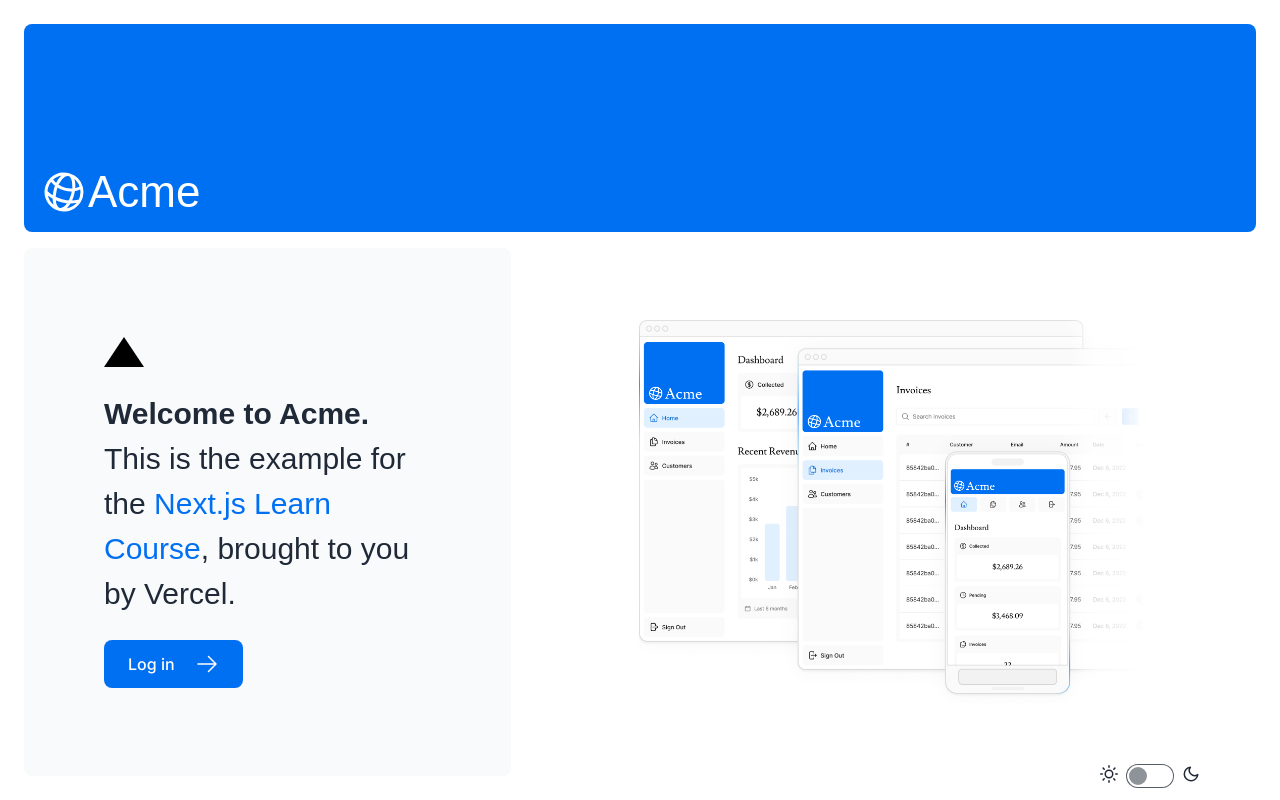
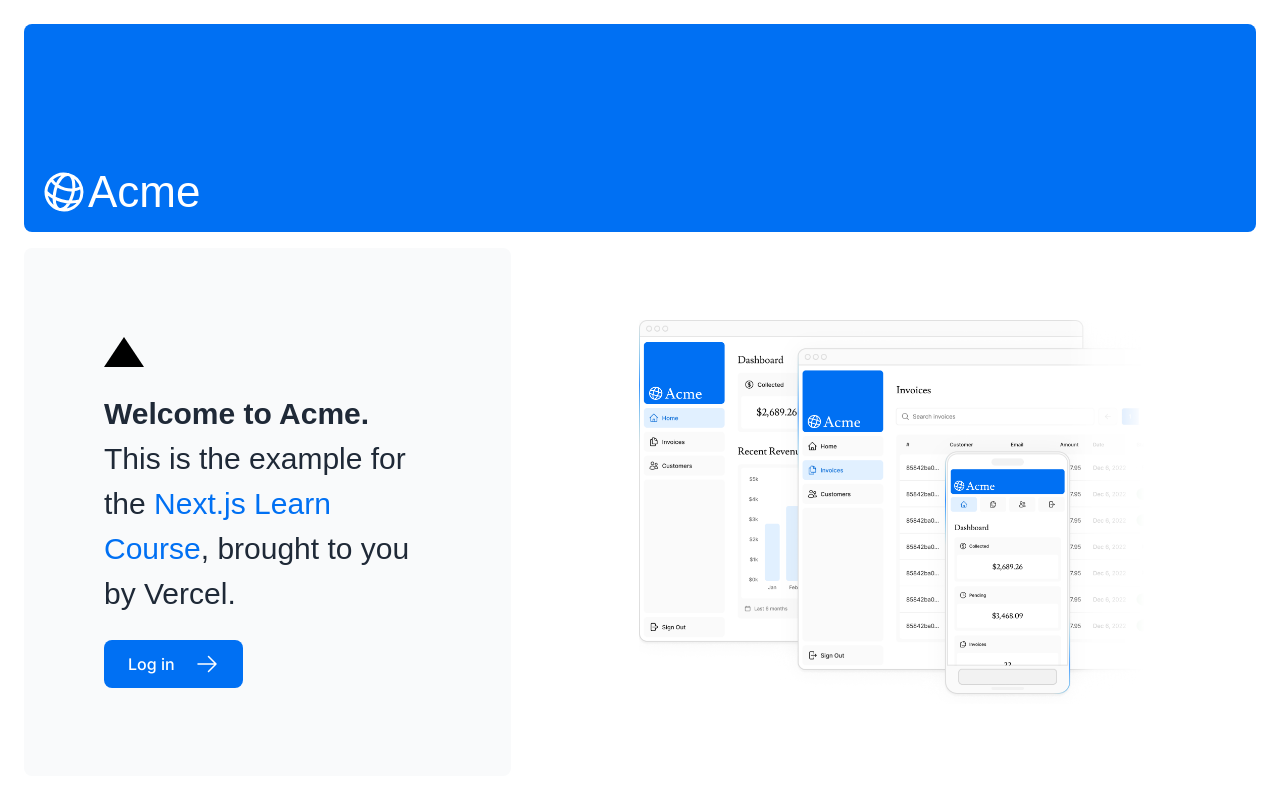
Before and after one commit to joe-boadi/activity101112-joeboadi-dev, a Next.js app: page / in a window 1280 px wide. Built offline with nearby package versions, Linux system fonts and the light colour scheme; a web font is replaced by a local one.

Commit message:
Remove theme switch component

```diff
--- a/app/layout.tsx
+++ b/app/layout.tsx
@@ -11,7 +11,6 @@
     <html data-theme="light" lang="en">
       <body className={`${inter.className} relative antialiased`}>
         {children}
-        <ThemeSwitch />
       </body>
     </html>
   );
```
